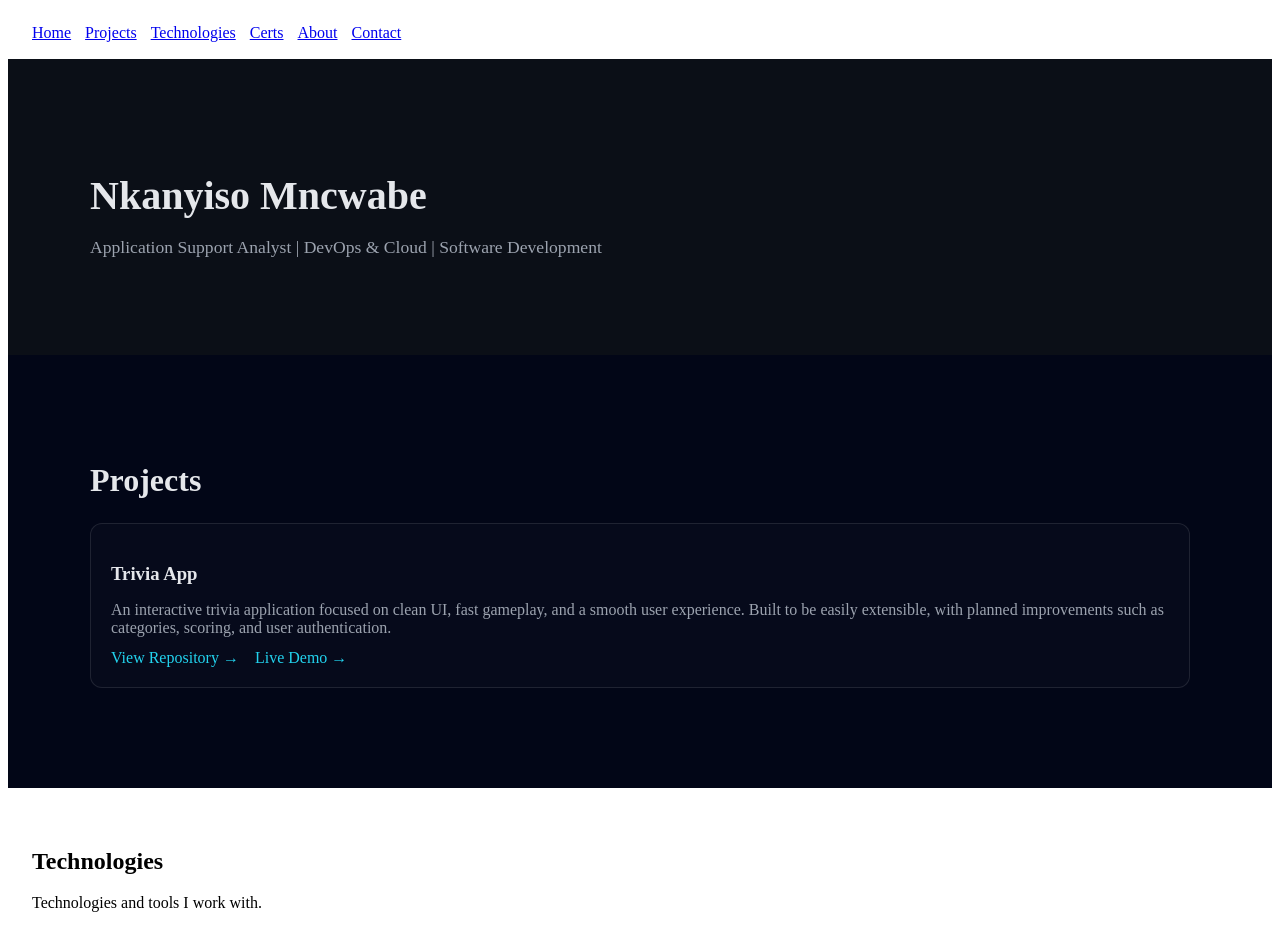
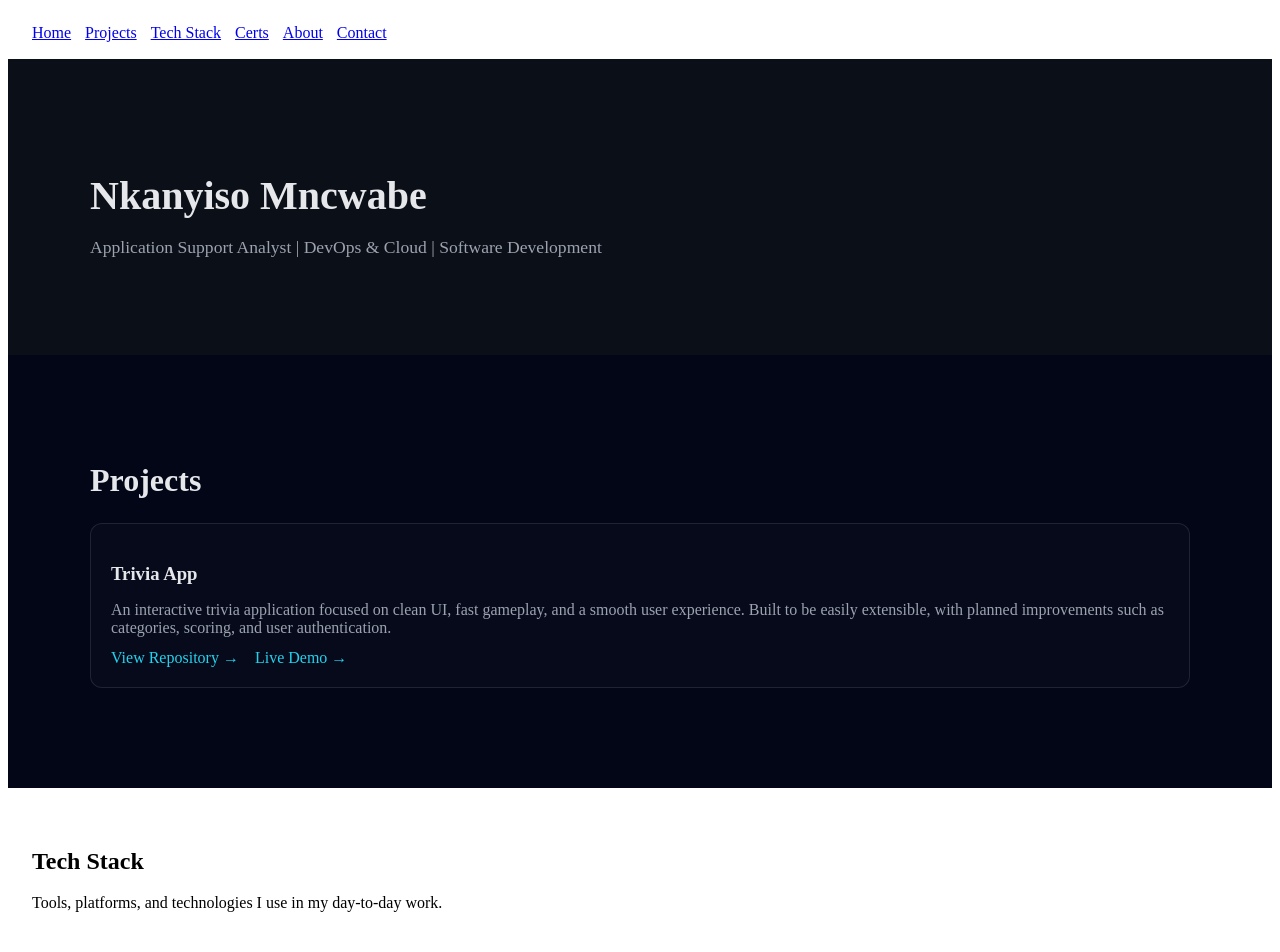
Before and after one commit to Nkany1/portfolio-v2, a Next.js app: page / in a window 1280 px wide. Shown: the top 952 px of the page. Built offline with nearby package versions, Linux system fonts and the light colour scheme.

Commit message:
chore: rename Technologies section to Tech Stack

```diff
--- a/src/components/layout/Navbar.tsx
+++ b/src/components/layout/Navbar.tsx
@@ -4,7 +4,7 @@ export default function Navbar() {
         <nav style={{ display: "flex", gap: "14px", alignItems: "center" }}>
           <a href="#home">Home</a>
           <a href="#projects">Projects</a>
-          <a href="#technologies">Technologies</a>
+          <a href="#technologies">Tech Stack</a>
           <a href="#certifications">Certs</a>
           <a href="#about">About</a>
           <a href="#contact">Contact</a>
--- a/src/components/sections/Technologies.tsx
+++ b/src/components/sections/Technologies.tsx
@@ -1,8 +1,8 @@
 export default function Technologies() {
     return (
       <section id="technologies" style={{ padding: "40px 24px" }}>
-        <h2>Technologies</h2>
-        <p>Technologies and tools I work with.</p>
+        <h2>Tech Stack</h2>
+        <p>Tools, platforms, and technologies I use in my day-to-day work.</p>
       </section>
     );
   }
```
